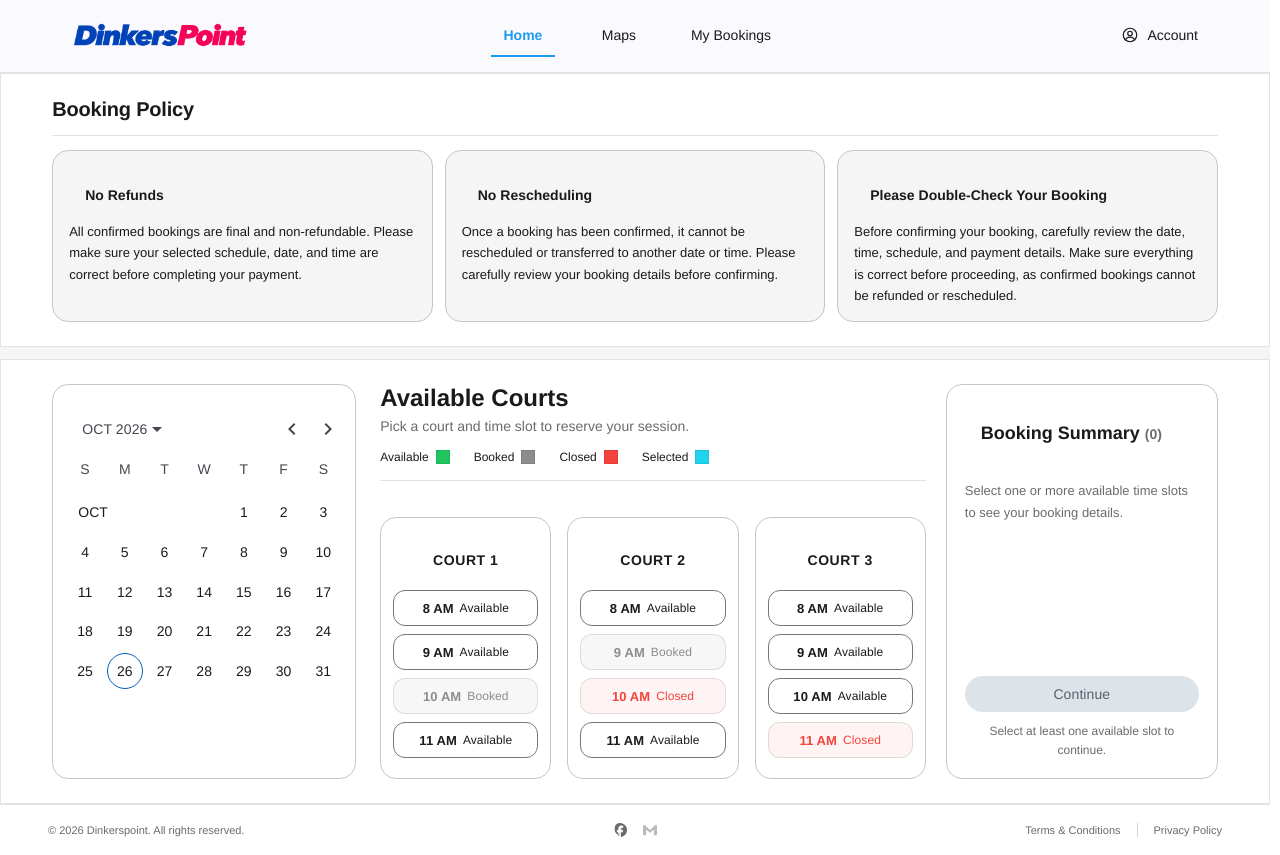
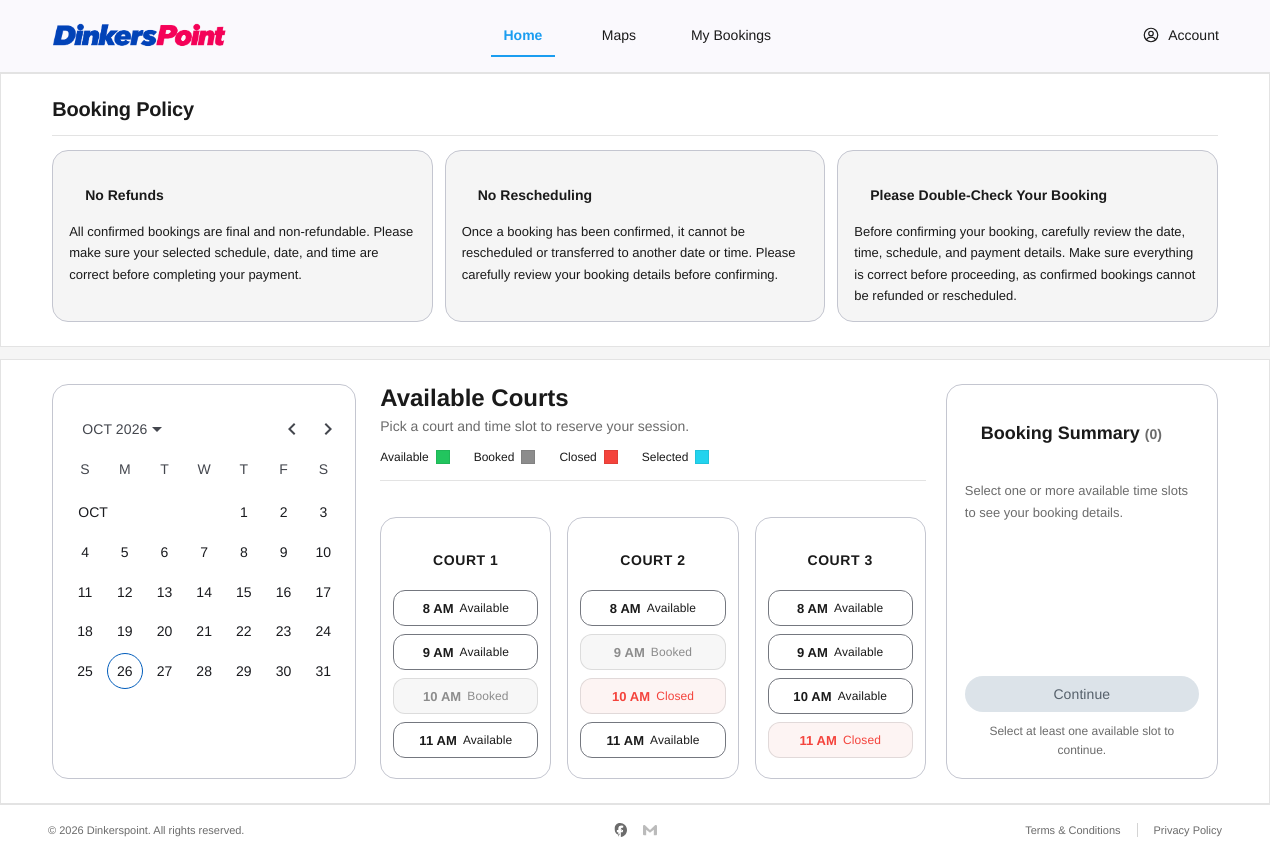
Before and after one commit to cccabalde-lab/dinkerspoint-fe, an Angular app: page / in a window 1280 px wide. Built offline with nearby package versions, Linux system fonts and the light colour scheme.

Commit message:
fix(ui): align header logo with booking content

```diff
--- a/src/app/shared/components/site-header/site-header.component.scss
+++ b/src/app/shared/components/site-header/site-header.component.scss
@@ -17,7 +17,7 @@
   align-items: center;
   gap: 1.5rem;
   min-height: 4.5rem;
-  padding: 0 clamp(1rem, 6vw, 4.5rem);
+  padding: 0 clamp(1rem, 4vw, 3.5rem);
 }
 
 .header__logo {
@@ -183,7 +183,7 @@
     grid-template-columns: auto auto 1fr auto;
     align-items: center;
     gap: 0.75rem;
-    padding-inline: clamp(1rem, 4vw, 2rem);
+    padding-inline: clamp(1rem, 4vw, 3.5rem);
   }
 
   .header__logo {
@@ -243,3 +243,9 @@
     width: 7.5rem;
   }
 }
+
+@media (max-width: 640px) {
+  .header__inner {
+    padding-inline: clamp(0.875rem, 4vw, 1.5rem);
+  }
+}
```
